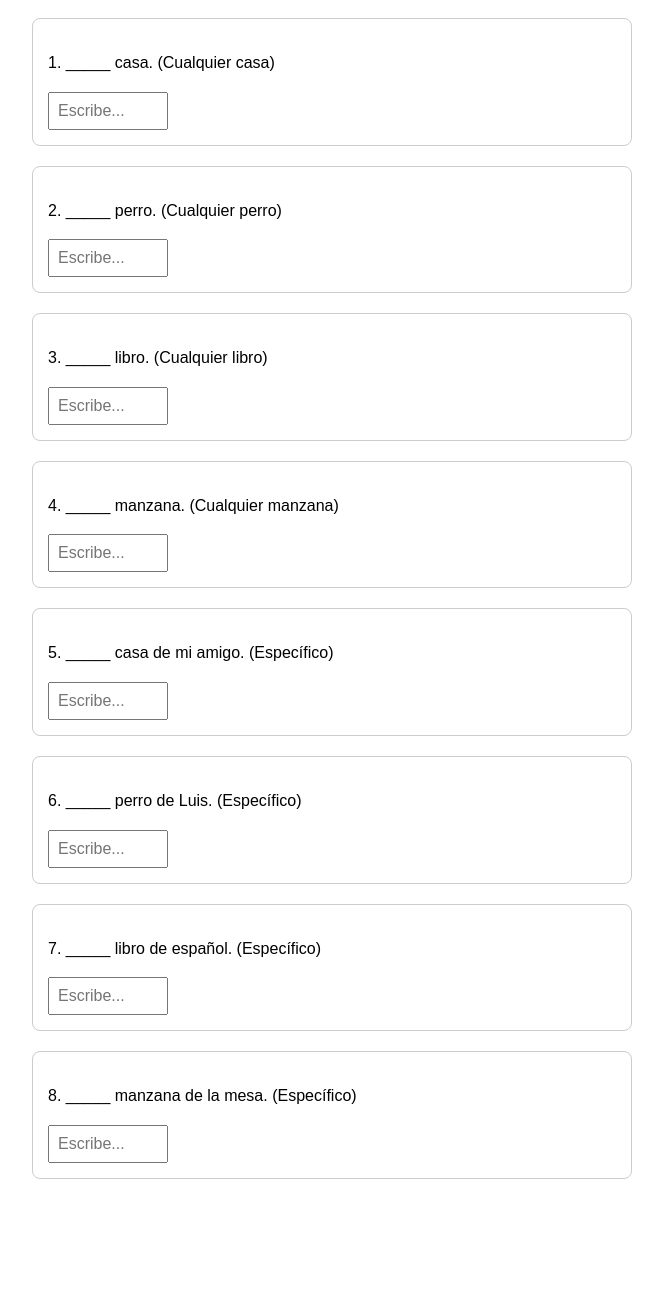
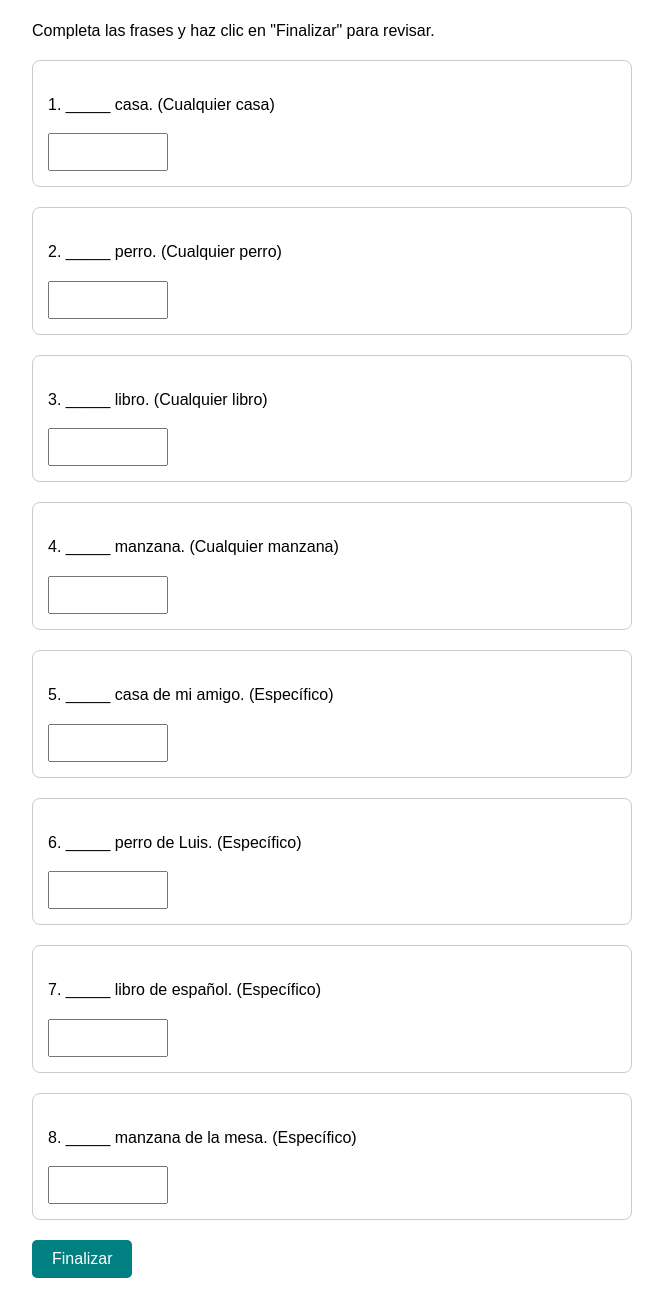
Before and after one commit to luissotoperona/articulos-definidos-e-indefinidos, a plain HTML site: page index.html in a window 1280 px wide. Shown: the part 96-1394 px from the top of the page, without its empty margins (308-971 px from the left). Before the commit the page ends 1315 px from the top, so only its background shows below. Drawn offline with Linux system fonts and the light colour scheme.

Commit message:
index.html

```diff
--- a/index.html
+++ b/index.html
@@ -2,68 +2,68 @@
 <html lang="es">
 <head>
     <meta charset="UTF-8">
-    <title>Ejercicios A1: Artículos</title>
+    <title>Ejercicio: Artículos A1</title>
     <style>
         body { font-family: sans-serif; padding: 20px; line-height: 1.6; max-width: 600px; margin: auto; }
         .question { margin-bottom: 20px; padding: 15px; border: 1px solid #ccc; border-radius: 8px; }
         input { padding: 8px; font-size: 16px; width: 100px; }
+        button { padding: 10px 20px; font-size: 16px; background-color: #008080; color: white; border: none; border-radius: 5px; cursor: pointer; }
         .correct { border: 3px solid green; background-color: #e8f5e9; }
         .incorrect { border: 3px solid red; background-color: #ffebee; }
     </style>
 </head>
 <body>
     <h1>Ejercicios de Artículos (A1)</h1>
+    <p>Completa las frases y haz clic en "Finalizar" para revisar.</p>
 
-    <div class="question">
+    <div class="question" id="q1">
         <p>1. _____ casa. (Cualquier casa)</p>
-        <input type="text" oninput="check(this, ['una'])" placeholder="Escribe...">
+        <input type="text" data-ans="una">
+    </div>
+    <div class="question" id="q2">
+        <p>2. _____ perro. (Cualquier perro)</p>
+        <input type="text" data-ans="un">
+    </div>
+    <div class="question" id="q3">
+        <p>3. _____ libro. (Cualquier libro)</p>
+        <input type="text" data-ans="un">
+    </div>
+    <div class="question" id="q4">
+        <p>4. _____ manzana. (Cualquier manzana)</p>
+        <input type="text" data-ans="una">
+    </div>
+    <div class="question" id="q5">
+        <p>5. _____ casa de mi amigo. (Específico)</p>
+        <input type="text" data-ans="la">
+    </div>
+    <div class="question" id="q6">
+        <p>6. _____ perro de Luis. (Específico)</p>
+        <input type="text" data-ans="el">
+    </div>
+    <div class="question" id="q7">
+        <p>7. _____ libro de español. (Específico)</p>
+        <input type="text" data-ans="el">
+    </div>
+    <div class="question" id="q8">
+        <p>8. _____ manzana de la mesa. (Específico)</p>
+        <input type="text" data-ans="la">
     </div>
 
-    <div class="question">
-        <p>2. _____ perro. (Cualquier perro)</p>
-        <input type="text" oninput="check(this, ['un'])" placeholder="Escribe...">
-    </div>
-
-    <div class="question">
-        <p>3. _____ libro. (Cualquier libro)</p>
-        <input type="text" oninput="this.value.toLowerCase().trim() === 'un' ? this.className='correct' : this.className='incorrect'; if(this.value.length === 0) this.className=''" placeholder="Escribe...">
-    </div>
-
-    <div class="question">
-        <p>4. _____ manzana. (Cualquier manzana)</p>
-        <input type="text" oninput="this.value.toLowerCase().trim() === 'una' ? this.className='correct' : this.className='incorrect'; if(this.value.length === 0) this.className=''" placeholder="Escribe...">
-    </div>
-
-    <div class="question">
-        <p>5. _____ casa de mi amigo. (Específico)</p>
-        <input type="text" oninput="this.value.toLowerCase().trim() === 'la' ? this.className='correct' : this.className='incorrect'; if(this.value.length === 0) this.className=''" placeholder="Escribe...">
-    </div>
-
-    <div class="question">
-        <p>6. _____ perro de Luis. (Específico)</p>
-        <input type="text" oninput="this.value.toLowerCase().trim() === 'el' ? this.className='correct' : this.className='incorrect'; if(this.value.length === 0) this.className=''" placeholder="Escribe...">
-    </div>
-
-    <div class="question">
-        <p>7. _____ libro de español. (Específico)</p>
-        <input type="text" oninput="this.value.toLowerCase().trim() === 'el' ? this.className='correct' : this.className='incorrect'; if(this.value.length === 0) this.className=''" placeholder="Escribe...">
-    </div>
-
-    <div class="question">
-        <p>8. _____ manzana de la mesa. (Específico)</p>
-        <input type="text" oninput="this.value.toLowerCase().trim() === 'la' ? this.className='correct' : this.className='incorrect'; if(this.value.length === 0) this.className=''" placeholder="Escribe...">
-    </div>
+    <button onclick="finalizar()">Finalizar</button>
 
     <script>
-        function check(element, answers) {
-            const val = element.value.toLowerCase().trim();
-            if (answers.includes(val)) {
-                element.className = 'correct';
-            } else if (val.length > 0) {
-                element.className = 'incorrect';
-            } else {
-                element.className = '';
-            }
+        function finalizar() {
+            const inputs = document.querySelectorAll('input');
+            inputs.forEach(input => {
+                const respuestaUsuario = input.value.toLowerCase().trim();
+                const respuestaCorrecta = input.getAttribute('data-ans');
+
+                if (respuestaUsuario === respuestaCorrecta) {
+                    input.className = 'correct';
+                } else {
+                    input.className = 'incorrect';
+                }
+            });
         }
     </script>
 </body>
```
